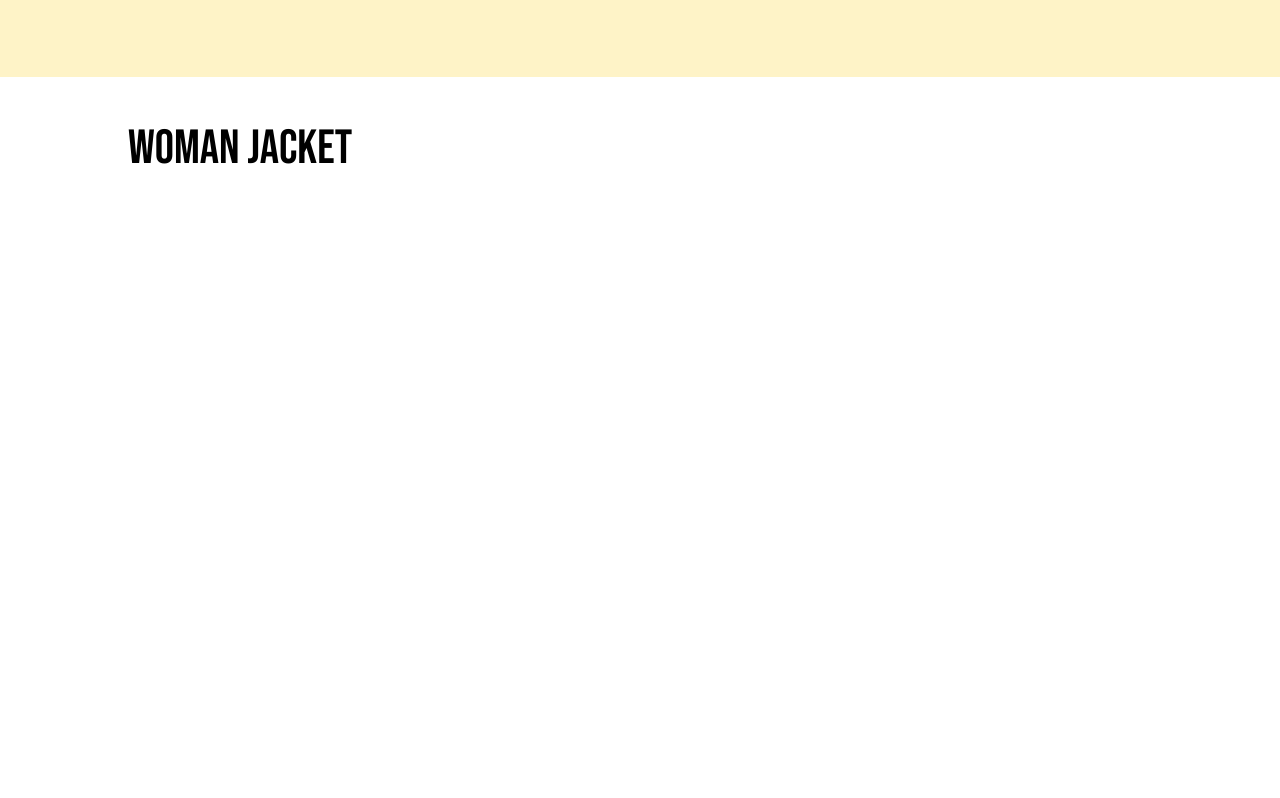
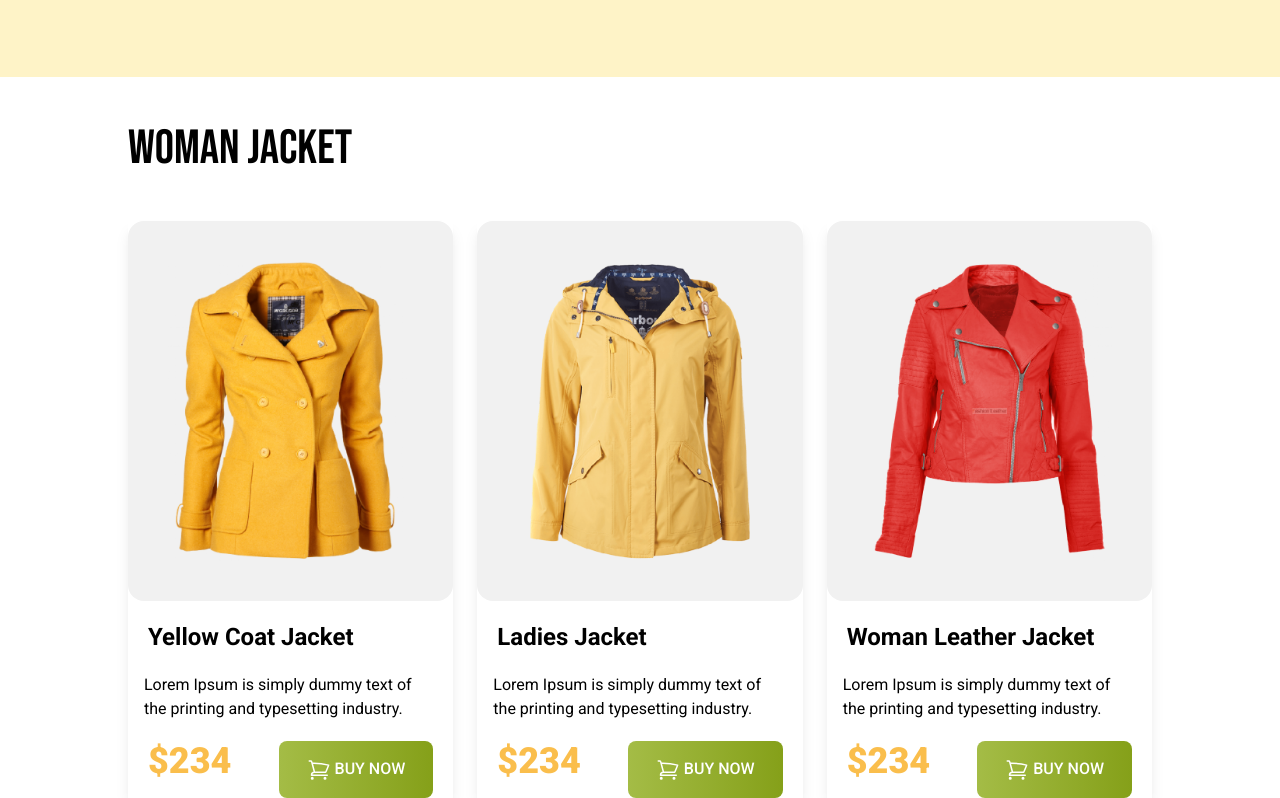
Before and after one commit to Ishraq13/penguin-tailwing, a plain HTML site: page index.html in a window 1280 px wide. Shown: the part 570-1368 px from the top of the page. Before the commit the page ends 800 px from the top, so only its background shows below. Drawn offline with nearby package versions, Linux system fonts and the light colour scheme.

Commit message:
added girl section

```diff
--- a/index.html
+++ b/index.html
@@ -6,14 +6,19 @@
     <meta name="viewport" content="width=device-width, initial-scale=1.0">
     <title>Penguin Fashion</title>
     <script src="https://cdn.tailwindcss.com"></script>
+    <!-- google font bebas neue and roboto -->
     <link rel="preconnect" href="https://fonts.googleapis.com">
     <link rel="preconnect" href="https://fonts.gstatic.com" crossorigin>
-    <link href="https://fonts.googleapis.com/css2?family=Bebas+Neue&display=swap" rel="stylesheet">
+    <link
+        href="https://fonts.googleapis.com/css2?family=Bebas+Neue&family=Roboto:ital,wght@0,100;0,300;0,400;0,500;0,700;0,900;1,100;1,300;1,400;1,500;1,700;1,900&display=swap"
+        rel="stylesheet">
     <style>
         .font-bebas {
-                font-family: "Bebas Neue", sans-serif;
-                font-weight: 400;
-                font-style: normal;
+            font-family: "Bebas Neue", sans-serif;
+
+        }
+        .font-roboto{
+            font-family: "Roboto", sans-serif;
         }
     </style>
 </head>
@@ -31,7 +36,8 @@
                     <br> of winter
                 </h1>
                 <p>Lorem Ipsum is simply dummy text of the printing
-                    <br> and typesetting industry.</p>
+                    <br> and typesetting industry.
+                </p>
                 <button
                     class="uppercase py-4 px-7 bg-gradient-to-r from-[#A4BC46] to-[#85A019] rounded-lg text-white font-medium ">
                     <svg xmlns="http://www.w3.org/2000/svg" fill="none" viewBox="0 0 24 24" stroke-width="1.5"
@@ -48,8 +54,72 @@
         </div>
     </header>
     <main class="max-w-5xl mx-auto">
+        <!-- Woman jacket section -->
         <section class="py-12">
             <h3 class="font-bebas text-5xl">Woman Jacket</h3>
+        </section>
+        <!-- jacket container -->
+        <section class="font-roboto grid grid-cols-1 md:grid-cols-2 lg:grid-cols-3 gap-6 ">
+            <!-- jacket-1 -->
+            <div class="space-y-5 shadow-lg">
+                <div class="bg-[#F1F1F1] rounded-2xl p-10">
+                    <img src="images/jacket-1.png" alt="">
+                </div>
+                <h4 class="font-bold text-2xl px-5">Yellow Coat Jacket </h4>
+                <p class="text-base px-4">Lorem Ipsum is simply dummy text of the
+                    printing and typesetting industry.</p>
+                <div class="flex justify-between px-5">
+                    <p class="text-4xl text-[#FABE4C] font-black">$234</p>
+                    <button
+                        class="uppercase py-4 px-7 bg-gradient-to-r from-[#A4BC46] to-[#85A019] rounded-lg text-white font-medium ">
+                        <svg xmlns="http://www.w3.org/2000/svg" fill="none" viewBox="0 0 24 24" stroke-width="1.5"
+                            stroke="currentColor" class="size-6 inline">
+                            <path stroke-linecap="round" stroke-linejoin="round"
+                                d="M2.25 3h1.386c.51 0 .955.343 1.087.835l.383 1.437M7.5 14.25a3 3 0 0 0-3 3h15.75m-12.75-3h11.218c1.121-2.3 2.1-4.684 2.924-7.138a60.114 60.114 0 0 0-16.536-1.84M7.5 14.25 5.106 5.272M6 20.25a.75.75 0 1 1-1.5 0 .75.75 0 0 1 1.5 0Zm12.75 0a.75.75 0 1 1-1.5 0 .75.75 0 0 1 1.5 0Z" />
+                        </svg>
+                        Buy Now</button>
+                </div>
+            </div>
+            <!-- jacket-2 -->
+            <div class="space-y-5 shadow-lg">
+                <div class="bg-[#F1F1F1] rounded-2xl p-10">
+                    <img src="images/jacket-2.png" alt="">
+                </div>
+                <h4 class="font-bold text-2xl px-5">Ladies Jacket</h4>
+                <p class="text-base px-4">Lorem Ipsum is simply dummy text of the
+                    printing and typesetting industry.</p>
+                <div class="flex justify-between px-5">
+                    <p class="text-4xl text-[#FABE4C] font-black">$234</p>
+                    <button
+                        class="uppercase py-4 px-7 bg-gradient-to-r from-[#A4BC46] to-[#85A019] rounded-lg text-white font-medium ">
+                        <svg xmlns="http://www.w3.org/2000/svg" fill="none" viewBox="0 0 24 24" stroke-width="1.5"
+                            stroke="currentColor" class="size-6 inline">
+                            <path stroke-linecap="round" stroke-linejoin="round"
+                                d="M2.25 3h1.386c.51 0 .955.343 1.087.835l.383 1.437M7.5 14.25a3 3 0 0 0-3 3h15.75m-12.75-3h11.218c1.121-2.3 2.1-4.684 2.924-7.138a60.114 60.114 0 0 0-16.536-1.84M7.5 14.25 5.106 5.272M6 20.25a.75.75 0 1 1-1.5 0 .75.75 0 0 1 1.5 0Zm12.75 0a.75.75 0 1 1-1.5 0 .75.75 0 0 1 1.5 0Z" />
+                        </svg>
+                        Buy Now</button>
+                </div>
+            </div>
+            <!-- jacket-3 -->
+            <div class="space-y-5 shadow-lg">
+                <div class="bg-[#F1F1F1] rounded-2xl p-10">
+                    <img src="images/jacket-3.png" alt="">
+                </div>
+                <h4 class="font-bold text-2xl px-5">Woman Leather Jacket</h4>
+                <p class="text-base px-4">Lorem Ipsum is simply dummy text of the
+                    printing and typesetting industry.</p>
+                <div class="flex justify-between px-5">
+                    <p class="text-4xl text-[#FABE4C] font-black">$234</p>
+                    <button
+                        class="uppercase py-4 px-7 bg-gradient-to-r from-[#A4BC46] to-[#85A019] rounded-lg text-white font-medium ">
+                        <svg xmlns="http://www.w3.org/2000/svg" fill="none" viewBox="0 0 24 24" stroke-width="1.5"
+                            stroke="currentColor" class="size-6 inline">
+                            <path stroke-linecap="round" stroke-linejoin="round"
+                                d="M2.25 3h1.386c.51 0 .955.343 1.087.835l.383 1.437M7.5 14.25a3 3 0 0 0-3 3h15.75m-12.75-3h11.218c1.121-2.3 2.1-4.684 2.924-7.138a60.114 60.114 0 0 0-16.536-1.84M7.5 14.25 5.106 5.272M6 20.25a.75.75 0 1 1-1.5 0 .75.75 0 0 1 1.5 0Zm12.75 0a.75.75 0 1 1-1.5 0 .75.75 0 0 1 1.5 0Z" />
+                        </svg>
+                        Buy Now</button>
+                </div>
+            </div>
         </section>
     </main>
     <footer>
```
